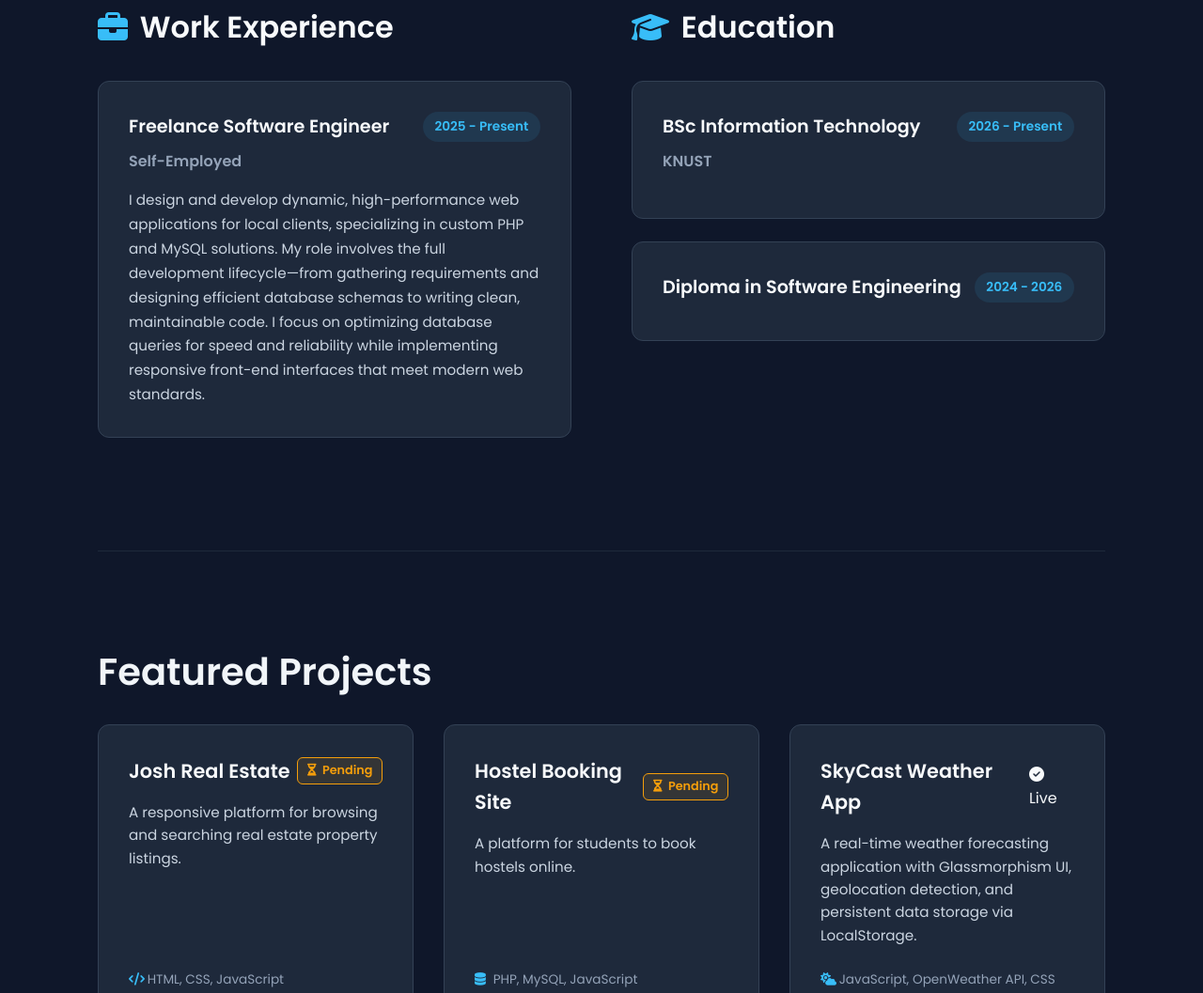
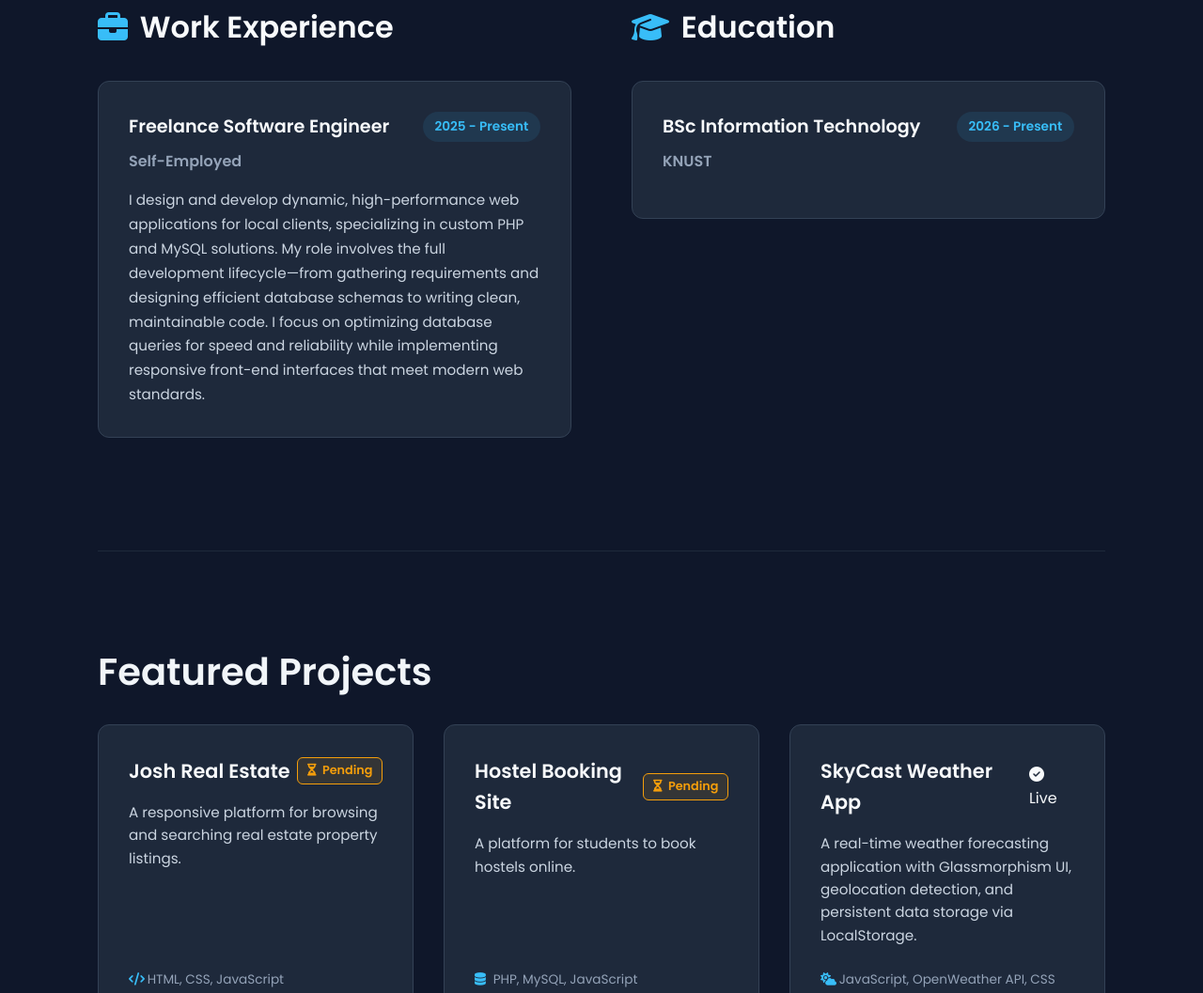
Before and after one commit to josh54788/portfolio, a plain HTML site: page index.html in a window 1280 px wide. Shown: the part 1872-2929 px from the top of the page at 94% size. Drawn offline with Linux system fonts and the light colour scheme.

Commit message:
index.html

```diff
--- a/index.html
+++ b/index.html
@@ -183,12 +183,6 @@
             </div>
             <p class="resume-company">KNUST</p>
           </div>
-
-          <div class="resume-item">
-            <div class="resume-header">
-              <h3>Diploma in Software Engineering</h3>
-              <span class="resume-date">2024 - 2026</span>
-            </div>
           </div>
         </div>
 
```
